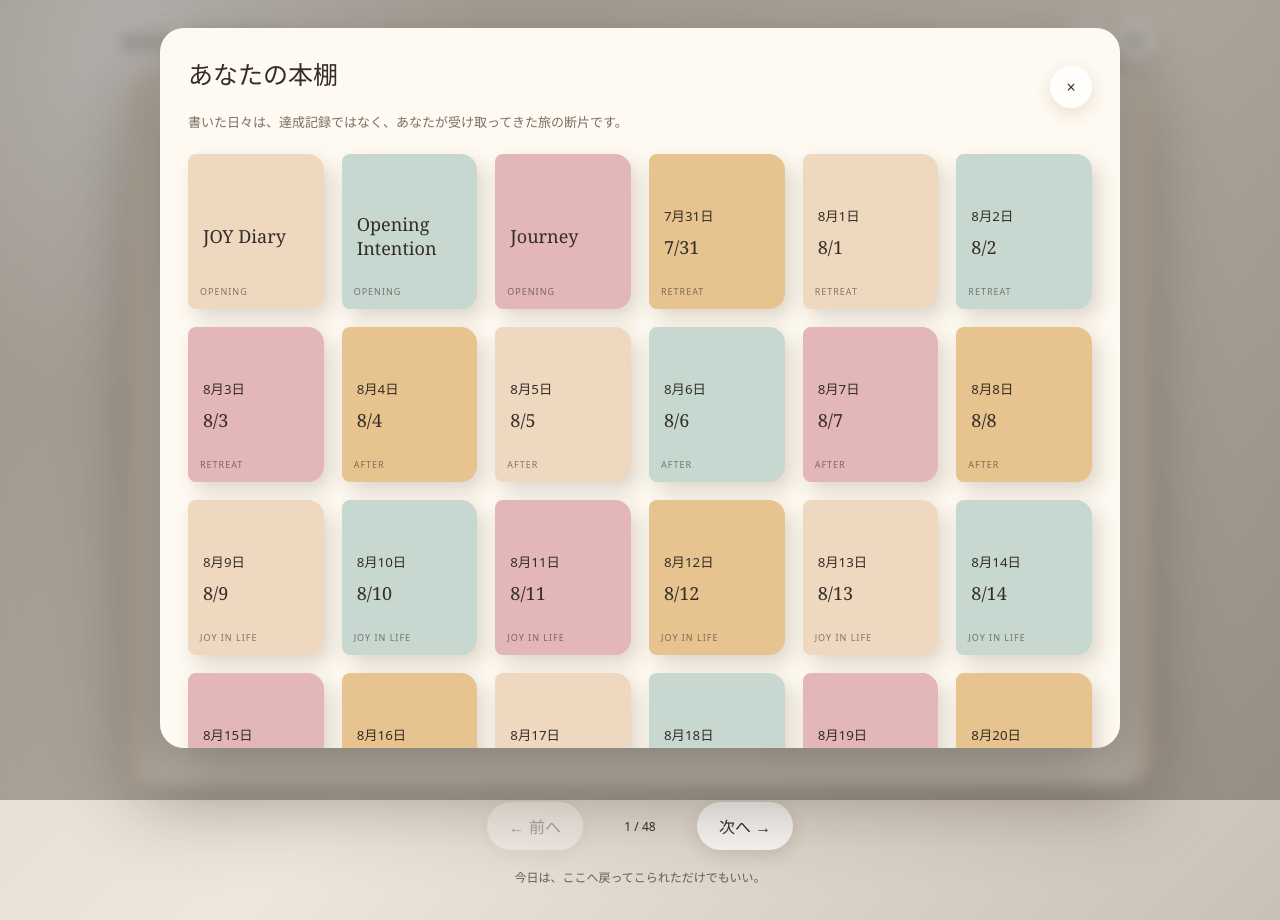
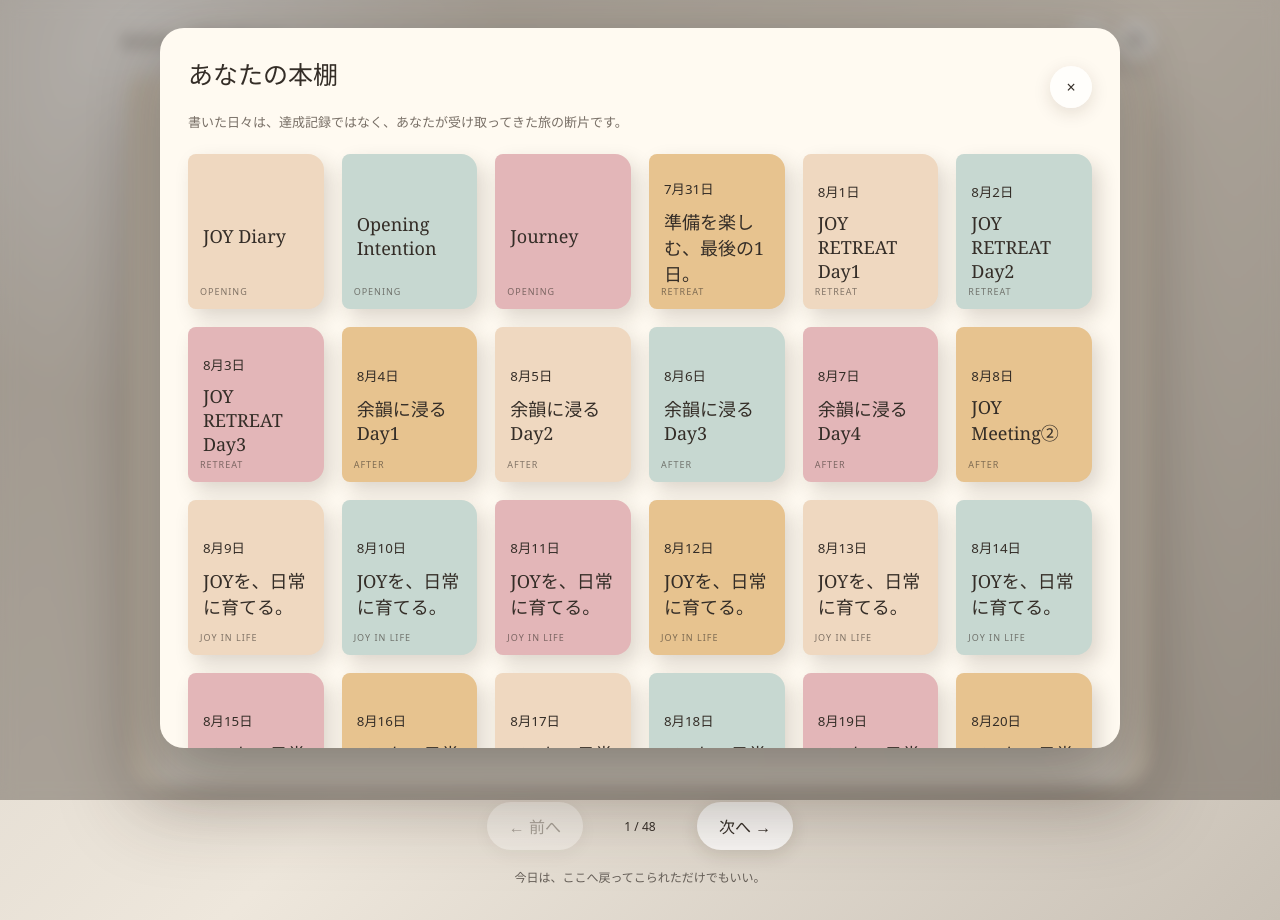
Before and after one commit to yumika-one/JOY-Diary, a plain HTML site: page index.html in a window 1280 px wide. Both pictures are taken after a click on the button "本棚". Drawn offline with Linux system fonts and the light colour scheme.

Commit message:
更新.10

```diff
--- a/index.html
+++ b/index.html
@@ -4,8 +4,8 @@
 <meta charset="utf-8">
 <meta name="viewport" content="width=device-width,initial-scale=1,viewport-fit=cover">
 <meta name="theme-color" content="#f4eee4">
-<link rel="manifest" href="./manifest.webmanifest?v=v08">
-<title>JOY Diary · v0.8</title>
+<link rel="manifest" href="./manifest.webmanifest?v=v10">
+<title>JOY Diary · v0.10</title>
 <style>
 :root{
   --paper:#fffaf1;--paper-deep:#f5ecdf;--ink:#342d27;--muted:#786f66;
@@ -296,7 +296,7 @@ input[type=date]{padding:10px;border:1px solid var(--line);border-radius:10px;ba
 <div class="toast" id="toast">受け取りました。</div>
 
 <script>
-const VERSION="20260730-v08";
+const VERSION="20260730-v10";
 const START=new Date("2026-07-31T00:00:00");
 const END=new Date("2026-09-12T23:59:59");
 const prompts=[
@@ -314,6 +314,8 @@ const storageKey="joyDiary_"+VERSION;
 let state=JSON.parse(localStorage.getItem(storageKey)||"null");
 if(!state){
   const old=
+    localStorage.getItem("joyDiary_20260730-v09") ||
+    localStorage.getItem("joyDiary_20260730-v08") ||
     localStorage.getItem("joyDiary_20260730-v07") ||
     localStorage.getItem("joyDiary_20260730-v06") ||
     localStorage.getItem("joyDiary_20260730-step5") ||
@@ -323,6 +325,13 @@ if(!state){
 let current=Number(localStorage.getItem("joyPage_"+VERSION)||0);
 const esc=s=>(s||"").replaceAll("&","&amp;").replaceAll("<","&lt;");
 const field=(k,p="ここに、今のあなたの言葉を。")=>`<textarea data-key="${k}" placeholder="${p}">${esc(state[k])}</textarea>`;
+const localDateKey=d=>{
+  const y=d.getFullYear();
+  const m=String(d.getMonth()+1).padStart(2,"0");
+  const day=String(d.getDate()).padStart(2,"0");
+  return `${y}-${m}-${day}`;
+};
+
 
 function cover(){
 return `<article class="page"><div class="spread">
@@ -402,8 +411,7 @@ function journey(){
   </div></article>`}
 
 function daily(d,i){
-  const ds=d.toISOString().slice(0,10),k="d_"+ds,p=prompts[i%prompts.length];
-  const sel=state[k+"_color"]||colors[i%colors.length];
+  const ds=localDateKey(d),k="d_"+ds;
   const date=`${d.getMonth()+1}月${d.getDate()}日`;
 
   let title="JOYを、日常に育てる。";
@@ -438,10 +446,9 @@ function daily(d,i){
     subtitle="リトリートから1週間。今感じている震えと気づきを受け取る日";
   } else if(ds==="2026-09-12"){
     title="今思う、あなたにとっての人生とは？";
-    subtitle="";
   }
 
-  return `<article class="page" data-date="${d.toISOString()}"><div class="spread daily-spread">
+  return `<article class="page" data-date="${ds}"><div class="spread daily-spread">
     <div class="left">
       <div class="daily-heading">
         <div class="daily-date">${date}</div>
@@ -463,9 +470,9 @@ function daily(d,i){
     </div>
     <div class="right">
       <div class="card little-card">
-        <div class="eyebrow">TODAY'S LITTLE PROMPT</div>
-        <div class="prompt">${p}</div>
-        ${p.includes("色")?`<div class="palette">${colors.map(c=>`<button class="sw ${c===sel?"sel":""}" data-color="${c}" data-key="${k}_color" style="background:${c}"></button>`).join("")}</div><div class="water"><div class="blob" style="background:${sel}"></div></div>`:field(k+"_prompt","")}
+        <div class="eyebrow">TODAY'S MEMO</div>
+        <div class="prompt">今日の気づき</div>
+        ${field(k+"_memo","気づき、言葉、アイデア。なんでも自由に。")}
       </div>
     </div>
   </div></article>`}
@@ -526,21 +533,39 @@ function show(i){
 }
 function shelfBuild(){
   const all=[...document.querySelectorAll(".page")],m=max();
+  const shelfTitle=(ds)=>{
+    if(ds==="2026-07-31") return "準備を楽しむ、最後の1日。";
+    if(ds==="2026-08-01") return "JOY RETREAT Day1";
+    if(ds==="2026-08-02") return "JOY RETREAT Day2";
+    if(ds==="2026-08-03") return "JOY RETREAT Day3";
+    if(ds==="2026-08-04") return "余韻に浸る Day1";
+    if(ds==="2026-08-05") return "余韻に浸る Day2";
+    if(ds==="2026-08-06") return "余韻に浸る Day3";
+    if(ds==="2026-08-07") return "余韻に浸る Day4";
+    if(ds==="2026-08-08") return "JOY Meeting②";
+    if(ds==="2026-09-12") return "今思う、あなたにとっての人生とは？";
+    return "JOYを、日常に育てる。";
+  };
   shelf.innerHTML=all.map((p,i)=>{
-    const dt=p.dataset.date?new Date(p.dataset.date):null;
-    const name=i===0?"JOY Diary":i===1?"Opening Intention":i===2?"Journey":i===all.length-1?"Final Page":`${dt.getMonth()+1}/${dt.getDate()}`;
+    const ds=p.dataset.date||"";
+    const dt=ds?new Date(ds+"T12:00:00"):null;
+    const name=i===0?"JOY Diary":i===1?"Opening Intention":i===2?"Journey":i===all.length-1?"Final Page":shelfTitle(ds);
     let chapter="DAILY";
     if(i<3) chapter="OPENING";
     else if(i===all.length-1) chapter="FINAL";
-    else if(dt&&dt<=new Date("2026-08-03T23:59:59")) chapter="RETREAT";
-    else if(dt&&dt<new Date("2026-08-09T00:00:00")) chapter="AFTER";
+    else if(ds<="2026-08-03") chapter="RETREAT";
+    else if(ds<="2026-08-08") chapter="AFTER";
     else chapter="JOY IN LIFE";
-    return `<button class="thumb ${i>m?"lock":""}" data-page="${i}" ${i>m?"disabled":""}>
-      <small>${dt?dt.toLocaleDateString("ja-JP",{month:"long",day:"numeric"}):""}</small><div class="tname">${name}</div>
+    return `<button class="thumb" data-page="${i}">
+      <small>${dt?dt.toLocaleDateString("ja-JP",{month:"long",day:"numeric"}):""}</small>
+      <div class="tname">${name}</div>
       <span class="chapter-mark">${chapter}</span>
-      ${i>m?"<span style='position:absolute;right:12px;bottom:12px'>🔒</span>":""}</button>`
+    </button>`;
   }).join("");
-  shelf.querySelectorAll("[data-page]").forEach(b=>b.onclick=()=>{show(+b.dataset.page);shelfOverlay.classList.remove("open")});
+  shelf.querySelectorAll("[data-page]").forEach(b=>b.onclick=()=>{
+    show(+b.dataset.page);
+    shelfOverlay.classList.remove("open");
+  });
 }
 prev.onclick=()=>show(current-1);
 next.onclick=()=>show(current+1);
@@ -550,7 +575,7 @@ document.querySelectorAll(".close").forEach(b=>b.onclick=()=>b.closest(".overlay
 previewDate.onchange=()=>{build();show(Math.min(current,max()))};
 reset.onclick=()=>{if(confirm("この端末に保存した入力をすべて消しますか？")){localStorage.removeItem(storageKey);localStorage.removeItem("joyPage_"+VERSION);location.reload()}};
 build();show(current);
-if("serviceWorker"in navigator)addEventListener("load",()=>navigator.serviceWorker.register("./sw.js?v=v08"));
+if("serviceWorker"in navigator)addEventListener("load",()=>navigator.serviceWorker.register("./sw.js?v=v10"));
 
 // v0.6 interactions
 function openCurrentToday(){
--- a/sw.js
+++ b/sw.js
@@ -1,4 +1,4 @@
-const CACHE='joy-diary-v08-v1';
+const CACHE='joy-diary-v10-v1';
 const ASSETS=['./','./index.html','./manifest.webmanifest'];
 self.addEventListener('install',e=>e.waitUntil(caches.open(CACHE).then(c=>c.addAll(ASSETS))));
 self.addEventListener('activate',e=>e.waitUntil(caches.keys().then(keys=>Promise.all(keys.filter(k=>k!==CACHE).map(k=>caches.delete(k))))));
```
Also changed, not shown: README-v0.10.txt (added), manifest.webmanifest.
